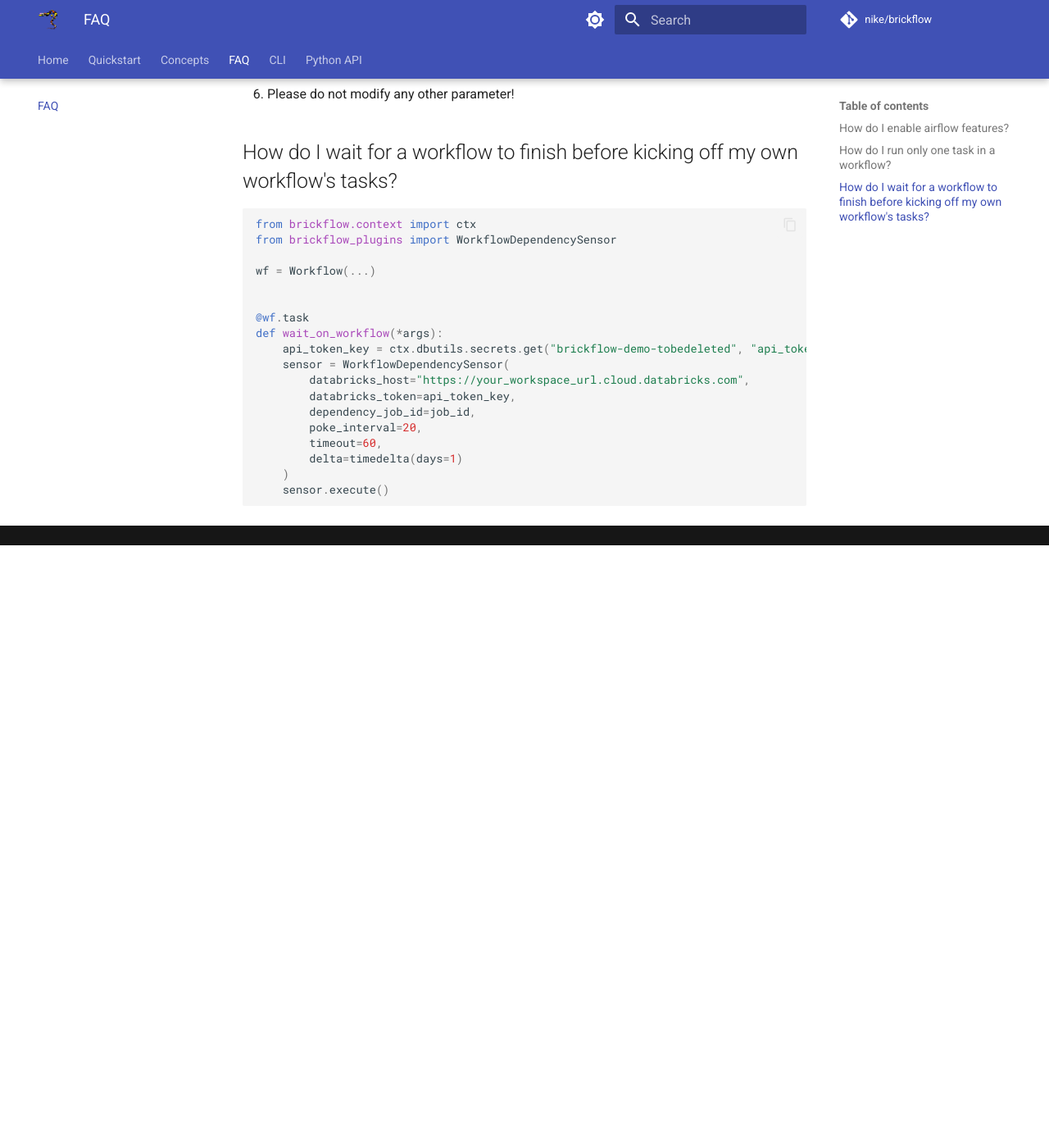
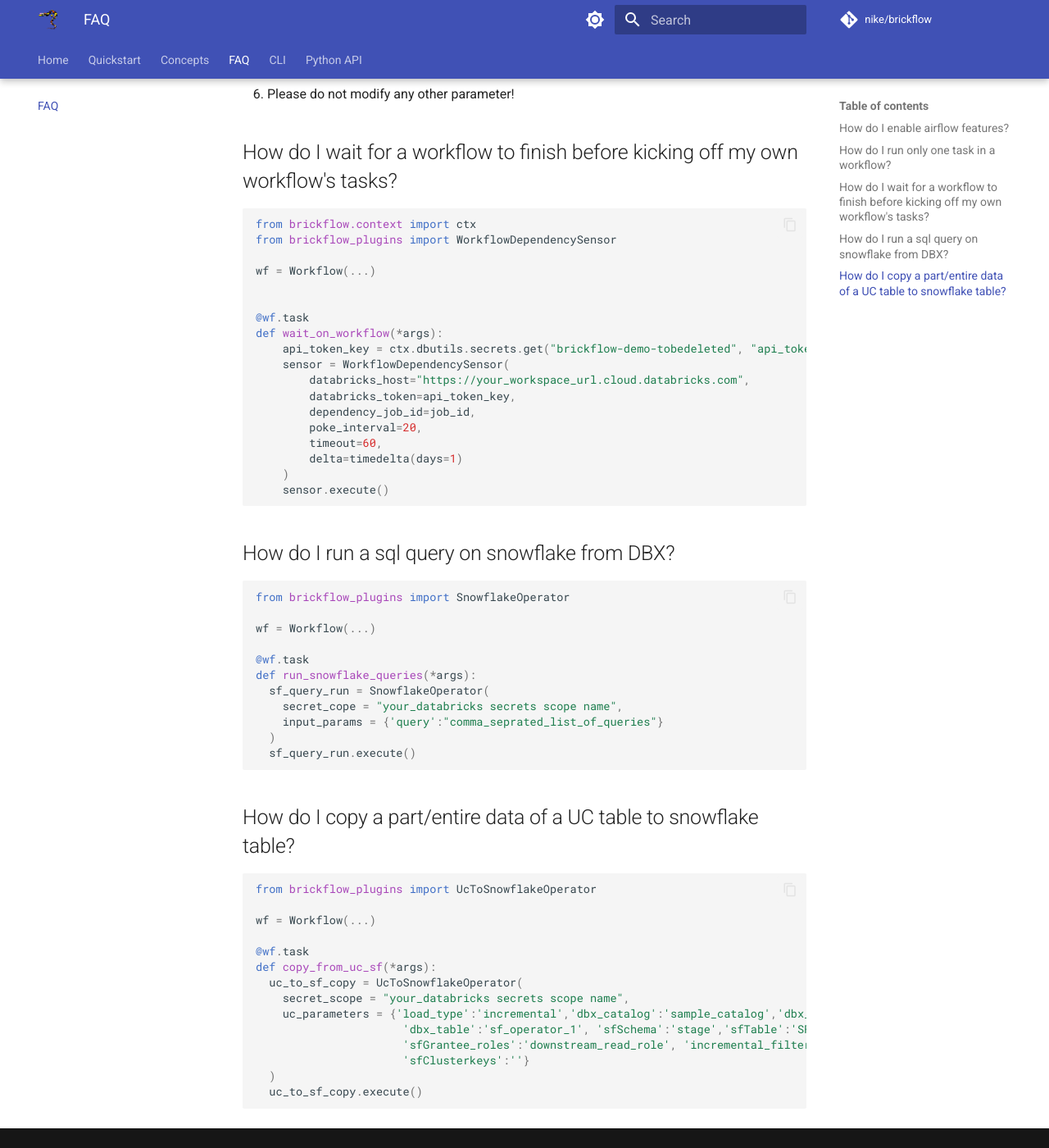
Before and after one commit to Nike-Inc/brickflow, an MkDocs documentation site: the page built from docs/faq/faq.md, in a window 1280 px wide and 1400 px high, scrolled down 1018 px. Shown: the whole window at 82% size. Built offline with MkDocs 1.6.1 and Material for MkDocs 9.7.7, drawn with Linux system fonts in a browser that asks for light colours; comment, search, counter and statistics services are not loaded; the version menu is left out; before the commit the page ends 1683 px from its top, so only the background shows below that.

Commit message:
adding snowflake operator supporting files and documentation

````diff
--- a/brickflow_plugins/__init__.py
+++ b/brickflow_plugins/__init__.py
@@ -30,6 +30,10 @@ from brickflow_plugins.airflow.operators.native_operators import (
 from brickflow_plugins.databricks.workflow_dependency_sensor import (
     WorkflowDependencySensor,
 )
+from brickflow_plugins.databricks.uc_to_snowflake_operator import (
+    SnowflakeOperator,
+    UcToSnowflakeOperator,
+)
 
 
 def load_plugins(cache_bust: Optional[pluggy.PluginManager] = None) -> None:
@@ -61,6 +65,8 @@ __all__: List[str] = [
     "BranchPythonOperator",
     "ShortCircuitOperator",
     "WorkflowDependencySensor",
+    "SnowflakeOperator",
+    "UcToSnowflakeOperator",
     "load_plugins",
     "ensure_installation",
 ]
--- a/docs/faq/faq.md
+++ b/docs/faq/faq.md
@@ -59,3 +59,36 @@ def wait_on_workflow(*args):
     )
     sensor.execute()
 ```
+## How do I run a sql query on snowflake from DBX?
+```python
+from brickflow_plugins import SnowflakeOperator
+
+wf = Workflow(...)
+
+@wf.task
+def run_snowflake_queries(*args):
+  sf_query_run = SnowflakeOperator(
+    secret_cope = "your_databricks secrets scope name",
+    input_params = {'query':"comma_seprated_list_of_queries"}
+  )
+  sf_query_run.execute()
+```
+
+## How do I copy a part/entire data of a UC table to snowflake table?
+```python
+
+from brickflow_plugins import UcToSnowflakeOperator
+
+wf = Workflow(...)
+
+@wf.task
+def copy_from_uc_sf(*args):
+  uc_to_sf_copy = UcToSnowflakeOperator(
+    secret_scope = "your_databricks secrets scope name",
+    uc_parameters = {'load_type':'incremental','dbx_catalog':'sample_catalog','dbx_database':'sample_schema',
+                      'dbx_table':'sf_operator_1', 'sfSchema':'stage','sfTable':'SF_OPERATOR_1',
+                      'sfGrantee_roles':'downstream_read_role', 'incremental_filter':"dt='2023-10-22'",
+                      'sfClusterkeys':''}
+  )
+  uc_to_sf_copy.execute()
+```
--- a/mkdocs.yml
+++ b/mkdocs.yml
@@ -143,6 +143,8 @@ nav:
           - AirflowTaskDependencySensor: api/airflow_external_task_dependency.md
           - AirflowNativeOperators: api/airflow_native_operators.md
           - WorkflowDependencySensor: api/workflow_dependency_sensor.md
+          - SnowflakeOperator: api/uc_to_snowflake_operator.md
+          - UcToSnowflakeOperator: api/uc_to_snowflake_operator.md
           - Secrets: api/secrets.md
 
 
--- a/pyproject.toml
+++ b/pyproject.toml
@@ -46,6 +46,7 @@ python-decouple = "3.8"
 pyyaml = "^6.0"
 requests = ">=2.28.2 <3.0.0"
 # cerberus-python-client = {version = "~2.5.4",  optional = true } # Users might have to manually install cerberus-python-client if required
+snowflake = "^0.3.0"
 
 [tool.poetry.scripts]
 bf = "brickflow.cli:cli"
````
Also changed, not shown: docs/api/uc_to_snowflake_operator.md (added, +11 -0 lines), 1 other file.
